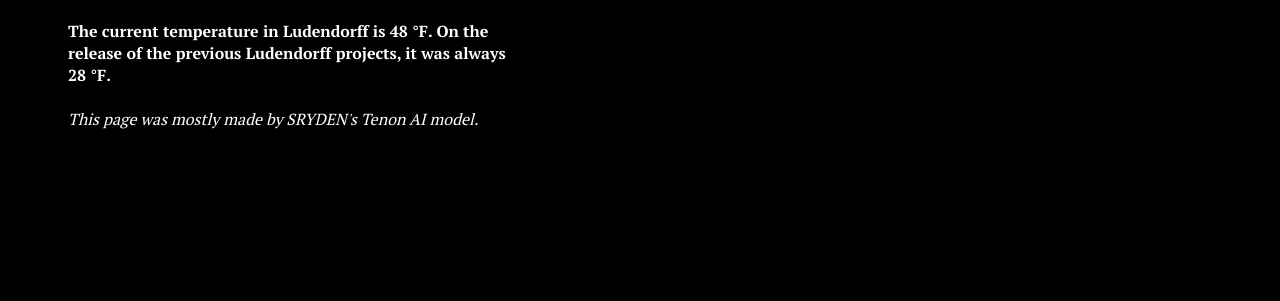
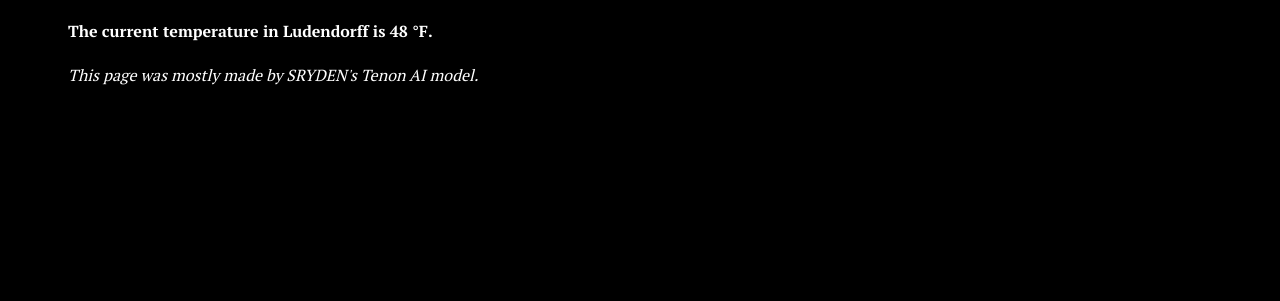
Before and after one commit to layerxbt/ludendorff3, a plain HTML site: page index.html in a window 1280 px wide. Shown: the part 499-800 px from the top of the page. Drawn offline with Linux system fonts and the light colour scheme.

Commit message:
Update index.html

```diff
--- a/index.html
+++ b/index.html
@@ -95,7 +95,7 @@
         }
 
         // Replace {number} with the determined value
-        document.getElementById("temperature").textContent = `The current temperature in Ludendorff is ${numberToReplace} °F. On the release of the previous Ludendorff projects, it was always 28 °F.`;
+        document.getElementById("temperature").textContent = `The current temperature in Ludendorff is ${numberToReplace} °F. `;
     </script>
 </body>
 </html>
```
